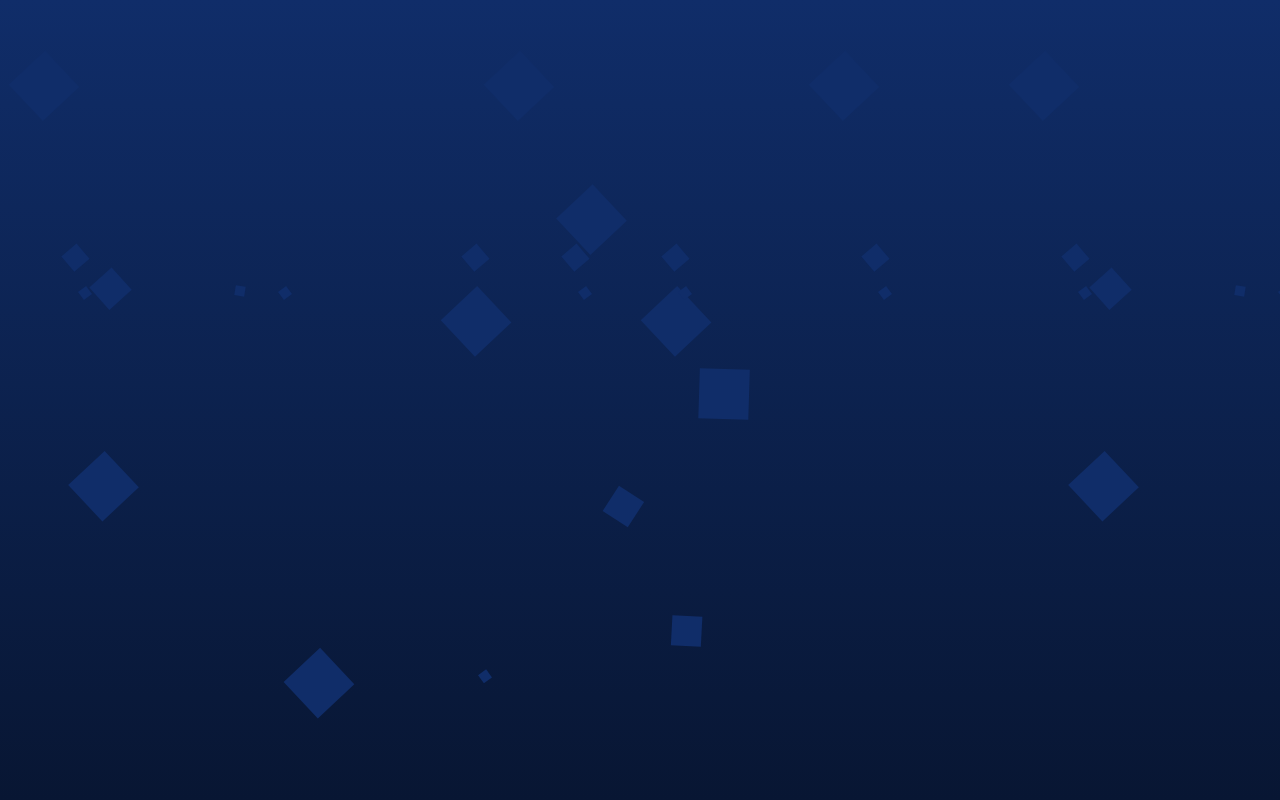
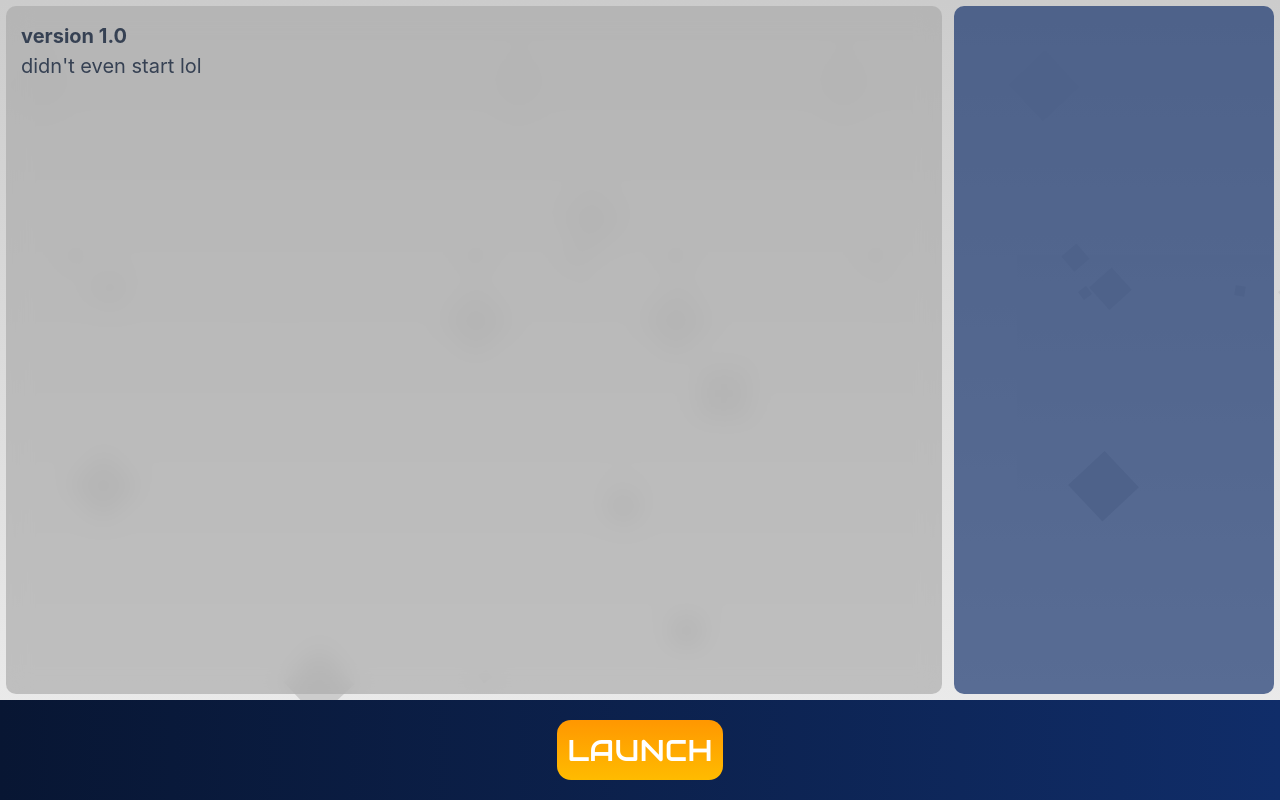
Before and after one commit to Hamzaoui-Louai/Estinea-game-launcher, a React (Vite) app in the folder app/: page / in a window 1280 px wide. Both pictures are taken after a click on the button "continue your journey". Built offline with nearby package versions, Linux system fonts and the light colour scheme.

Commit message:
added the main page of the launcher

```diff
--- a/app/src/App.tsx
+++ b/app/src/App.tsx
@@ -1,17 +1,11 @@
 import './App.css'
-import Background from './components/Background/Background.tsx'
 import AppNavigator from './AppNavigator';
-import Auth from './pages/Auth/Auth.tsx'
 
 function App() {
 
   return (
       <div className='app relative'>
-        <Background color1='#081633' color2='#102D69'/>
-        <div className='absolute top-0 z-1 w-full h-full'>
-          <AppNavigator />
-        </div>
-
+        <AppNavigator />
       </div>
   )
 }
--- a/app/src/AppNavigator.tsx
+++ b/app/src/AppNavigator.tsx
@@ -1,7 +1,8 @@
 import { useEffect, useState } from "react";
 import Auth from "./pages/Auth/Auth";
+import Main from "./pages/Main/Main";
 import { useAddressStore } from "./store/AddressStore";
-import { Stats } from "original-fs";
+import Background from "./components/Background/Background";
 
 
 type Page = {
@@ -16,6 +17,10 @@ function AppNavigator(){
             address: 'auth',
             component: <Auth />
         },
+        {
+            address: 'main',
+            component: <Main />
+        },
     ];
 
     const globalAddress = useAddressStore((state) => state.address);
@@ -27,13 +32,38 @@ function AppNavigator(){
         }
     },[globalAddress])
 
+    function color1() : string{
+        let result:string = '#081633';
+        switch(currentAddress)
+        {
+            case 'auth': result='#081633'
+            break;
+            case 'main': result='#EEEEEE'
+        }
+        return result;
+    }
+
+    function color2() : string{
+        let result:string = '#102D69';
+        switch(currentAddress)
+        {
+            case 'auth': result='#102D69'
+            break;
+            case 'main': result='#CCCCCC'
+        }
+        return result;
+    }
+
     return (
         <>
+            <Background color1={color1()} color2={color2()}/>
+            <div className='absolute top-0 z-1 w-full h-full'>
             {
                 pages.map((page) => {
                     return(page.address === currentAddress)?  <>{page.component}</>:null
                 })
             }
+            </div>
             <div style={{pointerEvents: 'none',}} className={`fixed z-40 transition-opacity duration-1000 ease-in-out  ${(currentAddress === globalAddress)? "opacity-0" : "opacity-100" } bg-black w-full h-full left-0 top-0`}></div>
         </>
     )
--- /dev/null
+++ b/app/src/pages/Main/Main.tsx
@@ -0,0 +1,25 @@
+
+function Main(){
+    return(
+        <div className="w-full h-full relative left-0 top-0 flex flex-col">
+            <div className="flex flex-row w-full grow">
+                <div className="grow bg-[#AAAAAAAA] m-1.5 rounded-[10px] backdrop-blur-md p-[15px] flex flex-col justify-start text-gray-700">
+                <h1 className="text-[20px] font-bold flex justify-self-start">version 1.0</h1>
+                <p className="text-[20px] font-normal flex justify-self-start">didn't even start lol</p>
+                </div>
+                <div className="w-[25%] bg-[#102D69AA] m-1.5 rounded-[10px]">
+
+                </div>
+            </div>
+            <div className="w-full h-[100px] bg-gradient-to-r from-[#081633] to-[#102D69] flex flex-row items-center justify-center">
+                <button
+                style={{fontFamily:'Audiowide'}}
+                className="bg-gradient-to-b from-[#FF9701] to-[#FFBB00] w-fit px-2.5 h-[60px] rounded-[14px] text-[30px] text-white cursor-pointer">
+                    LAUNCH
+                </button>
+            </div>
+        </div>
+    )
+}
+
+export default Main;
```
Lines whose indentation alone changed are shown as unchanged.
